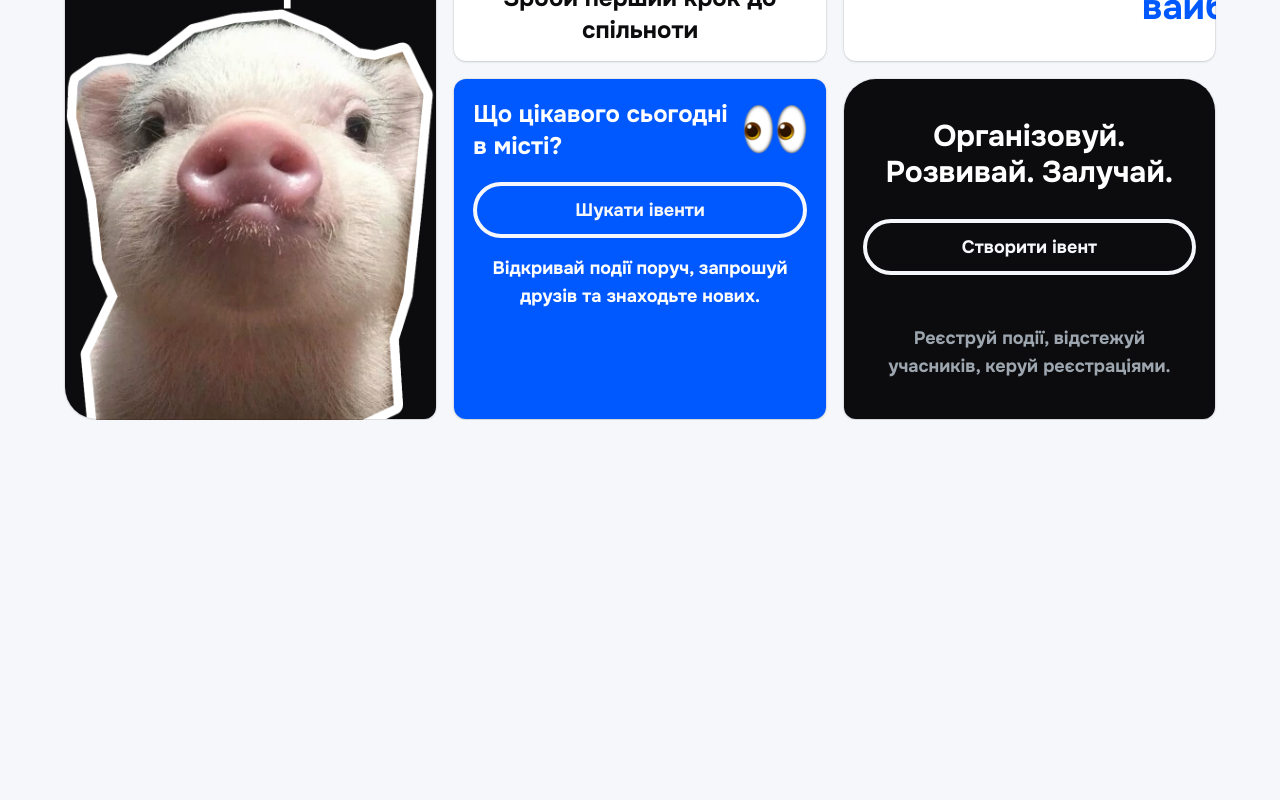
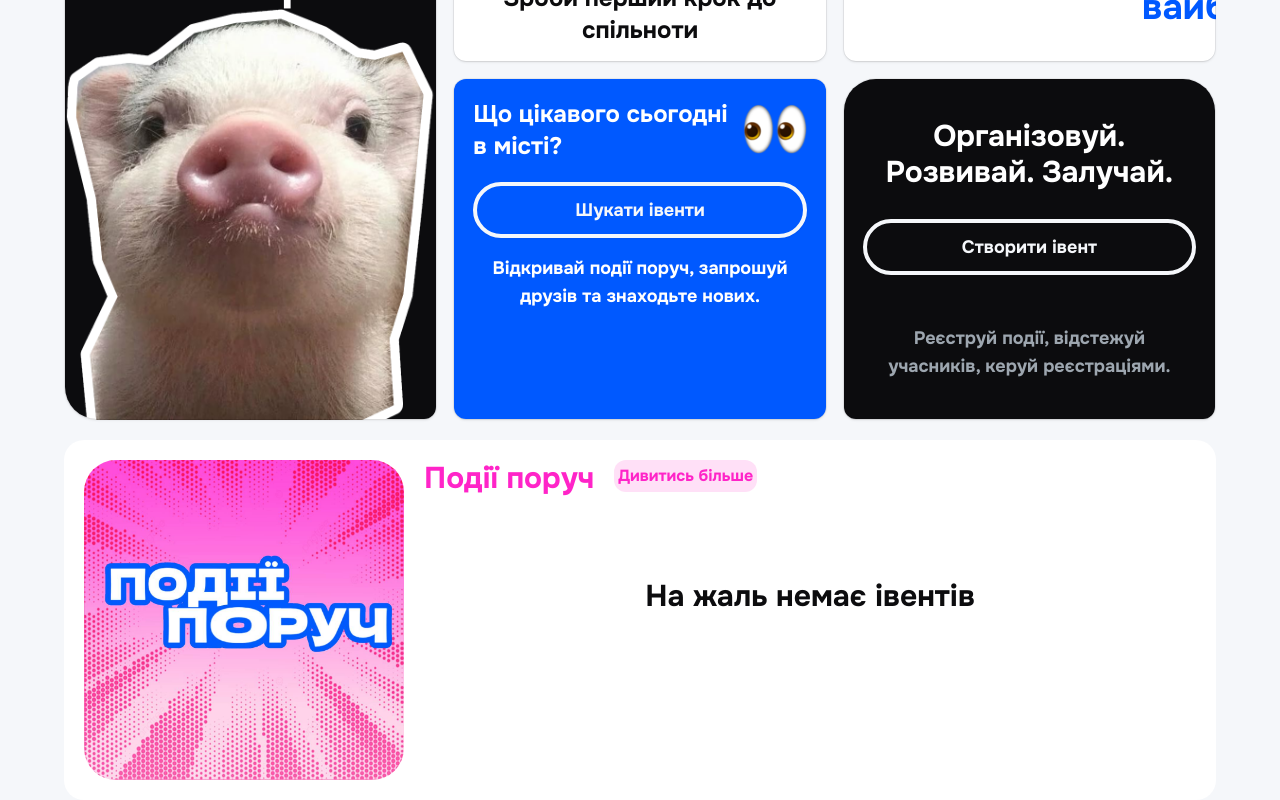
Before and after one commit to BitokDeal-Dev/eventik, a Next.js app in the folder frontend/: page / in a window 1280 px wide. Shown: the part 451-1251 px from the top of the page. Before the commit the page ends 871 px from the top, so only its background shows below. Built offline with nearby package versions, Linux system fonts and the light colour scheme.

Commit message:
added section layout for events preview

```diff
--- a/frontend/app/globals.css
+++ b/frontend/app/globals.css
@@ -25,8 +25,8 @@
     --primary: 219, 100%, 50%;
     --primary-foreground: 210 40% 98%;
 
-    --secondary: #ebf7ff;
-    --secondary-foreground: 222.2 47.4% 11.2%;
+    --secondary: 315, 100%, 57%;
+    --secondary-foreground: 316, 100%, 94%;
 
     --border: 214.3 31.8% 91.4%;
     --input: 240, 7%, 97%;
@@ -53,8 +53,8 @@
     --primary: 219, 100%, 50%;
     --primary-foreground: 210 40% 98%;
 
-    --secondary: #ebf7ff;
-    --secondary-foreground: 210 40% 98%;
+    --secondary: 315, 100%, 57%;
+    --secondary-foreground: 316, 100%, 94%;
 
     --border: 217, 19%, 27%;
     --input: 227, 13%, 14%;
--- /dev/null
+++ b/frontend/components/shared/events-section.tsx
@@ -0,0 +1,42 @@
+import React from 'react';
+import {EventsSectionType} from "@/pages/home.page";
+
+export const EventsSection = ({
+                                  events,
+                                  sectionImg,
+                                  slug,
+                                  title
+                              }: EventsSectionType) => {
+    return (
+        <article className='flex flex-col md:flex-row items-center md:items-start w-full bg-section gap-5 rounded-[20px] p-5'>
+            <img
+                src={sectionImg}
+                alt={title}
+                className='rounded-4xl w-80'
+            />
+
+            <div className='h-full flex flex-col w-full items-center md:items-start'>
+                <div className='flex flex-col md:flex-row gap-5 w-full items-center md:items-start text-center md:text-left'>
+                    <h2 className="max-w-lg text-3xl font-bold text-secondary">
+                        {title}
+                    </h2>
+                    <a
+                        className='bg-secondary-foreground text-center p-1 text-secondary font-bold text-base rounded-[12px]'
+                        href={`/events/${slug}`}
+                    >
+                        Дивитись більше
+                    </a>
+                </div>
+
+                <div className='w-full'>
+                    {events.length === 0 && (
+                        <div className='flex justify-center items-center min-h-[200px]'>
+                            <h2 className='font-bold text-3xl'>На жаль немає івентів</h2>
+                        </div>
+                    )}
+                </div>
+            </div>
+        </article>
+
+    );
+};
--- a/frontend/components/shared/grid-cards/organizer-card.tsx
+++ b/frontend/components/shared/grid-cards/organizer-card.tsx
@@ -9,7 +9,7 @@ export const OrganizerCard = ({ title, buttonText, description }:{ title:string,
                     {title}
                 </h3>
             </header>
-            <Button variant="outline" className="mx-5 rounded-full font-bold mt-5 text-lg">
+            <Button variant="outline" className="mx-5 rounded-full font-bold mt-5 text-lg hover:border-primary hover:text-primary">
                 {buttonText}
             </Button>
             <p className="px-8 pt-8 sm:px-10 sm:pt-10 mb-10 text-lg font-bold text-muted text-center">
--- a/frontend/components/shared/index.ts
+++ b/frontend/components/shared/index.ts
@@ -9,3 +9,4 @@ export {SearchScopeSelector} from './search-scope-selector'
 export {WelcomeSection} from './welcome-section'
 export {PromoCardsGrid} from './promo-cards-grid'
 export * from './grid-cards'
+export {EventsSection} from './events-section'
--- a/frontend/pages/home.page.tsx
+++ b/frontend/pages/home.page.tsx
@@ -1,10 +1,31 @@
 import React from 'react';
-import {WelcomeSection} from "@/components/shared";
+import {EventsSection, WelcomeSection} from "@/components/shared";
+
+export type EventsSectionType = {
+    slug: string;
+    title: string;
+    sectionImg: string;
+    events: []
+}
+
+const EVENTS_DUMMY_DATA: EventsSectionType[] = [
+    {
+        title: 'Події поруч',
+        events: [],
+        sectionImg: '/events-nearby-poster.jpg',
+        slug: 'some-slug'
+    }
+]
 
 const HomePage = () => {
     return (
         <div className='flex flex-col gap-5 mt-5'>
-            <WelcomeSection />
+            <WelcomeSection/>
+            <EventsSection key={EVENTS_DUMMY_DATA[0].slug}
+                           slug={EVENTS_DUMMY_DATA[0].slug}
+                           title={EVENTS_DUMMY_DATA[0].title}
+                           sectionImg={EVENTS_DUMMY_DATA[0].sectionImg}
+                           events={EVENTS_DUMMY_DATA[0].events}/>
 
         </div>
     );
```
Also changed, not shown: frontend/public/events-nearby-poster.jpg (added).
